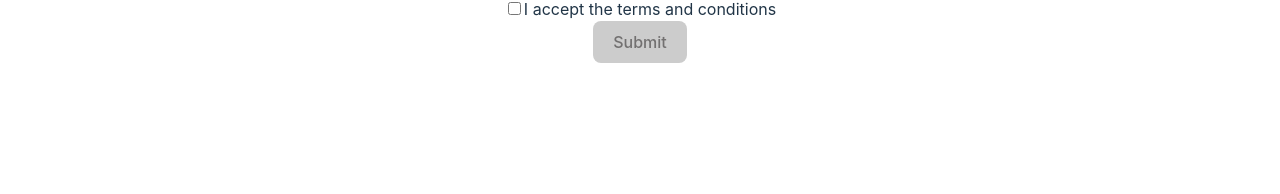
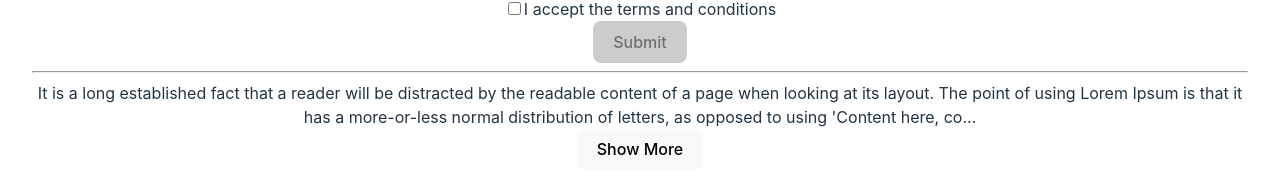
Before and after one commit to mohaimenkhalid/react-testing-play, a React (Vite) app: page / in a window 1280 px wide. Shown: the part 952-1146 px from the top of the page. Before the commit the page ends 1047 px from the top, so only its background shows below. Built offline with nearby package versions, Linux system fonts and the light colour scheme.

Commit message:
added expanded text component

```diff
--- a/src/App.tsx
+++ b/src/App.tsx
@@ -4,6 +4,7 @@
 import UserList from "./components/user-list/UserList.tsx";
 import ImageGallery from "./components/image/ImageGallery.tsx";
 import TermsAndConditions from "./components/TermsAndConditions/TermsAndConditions.tsx";
+import ExpendableText from "./components/ExpendableText.tsx";
 
 function App() {
     type User = {
@@ -52,9 +53,17 @@
 
             <ImageGallery images={images}/>
 
-            <hr />
+            <hr/>
 
-            <TermsAndConditions />
+            <TermsAndConditions/>
+
+            <hr/>
+
+            <div style={{width: "100%"}}>
+                <ExpendableText
+                    text="It is a long established fact that a reader will be distracted by the readable content of a page when looking at its layout. The point of using Lorem Ipsum is that it has a more-or-less normal distribution of letters, as opposed to using 'Content here, content here', making it look like readable English. Many desktop publishing packages and web page editors now use Lorem Ipsum as their default model text, and a search for 'lorem ipsum' will uncover many web sites still in their infancy. Various versions have evolved over the years, sometimes by accident, sometimes on purpose (injected humour and the like)."
+                />
+            </div>
         </>
     )
 }
--- /dev/null
+++ b/src/components/ExpendableText.tsx
@@ -0,0 +1,25 @@
+import {useState} from 'react';
+
+const ExpendableText = ({text}: { text: string }) => {
+    const limit = 255;
+
+    const [isExpanded, setExpanded] = useState(false);
+
+    if (text.length < limit) return <article>{text}</article>
+    return (
+        <div>
+            {isExpanded ? (
+                <article>{text}</article>
+            ) : (
+                <article>{text.substring(0, limit)}...</article>
+            )}
+            <button onClick={() => setExpanded(!isExpanded)}>
+                {
+                    isExpanded ? "Show Less" : "Show More"
+                }
+            </button>
+        </div>
+    );
+};
+
+export default ExpendableText;
```
